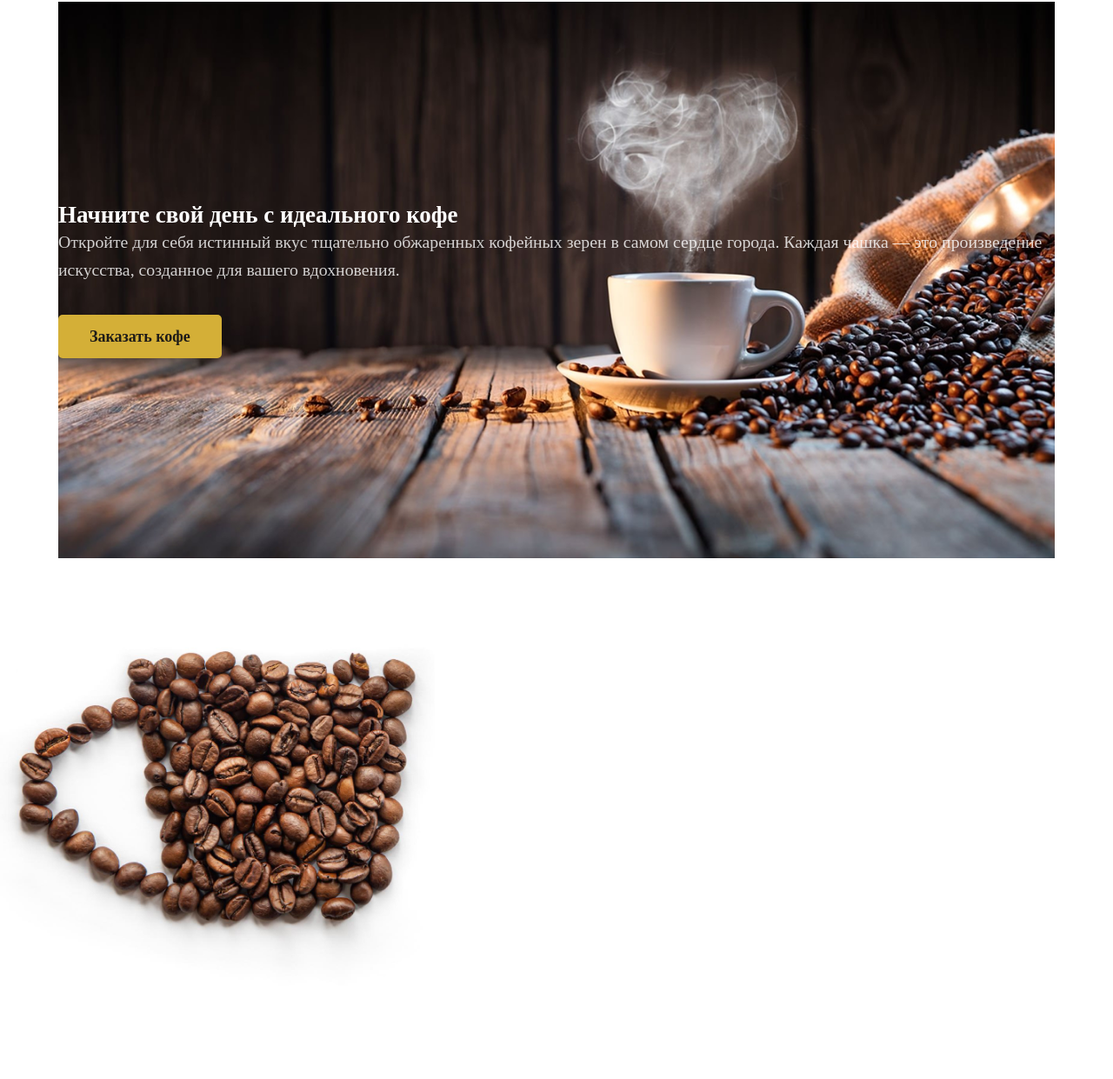
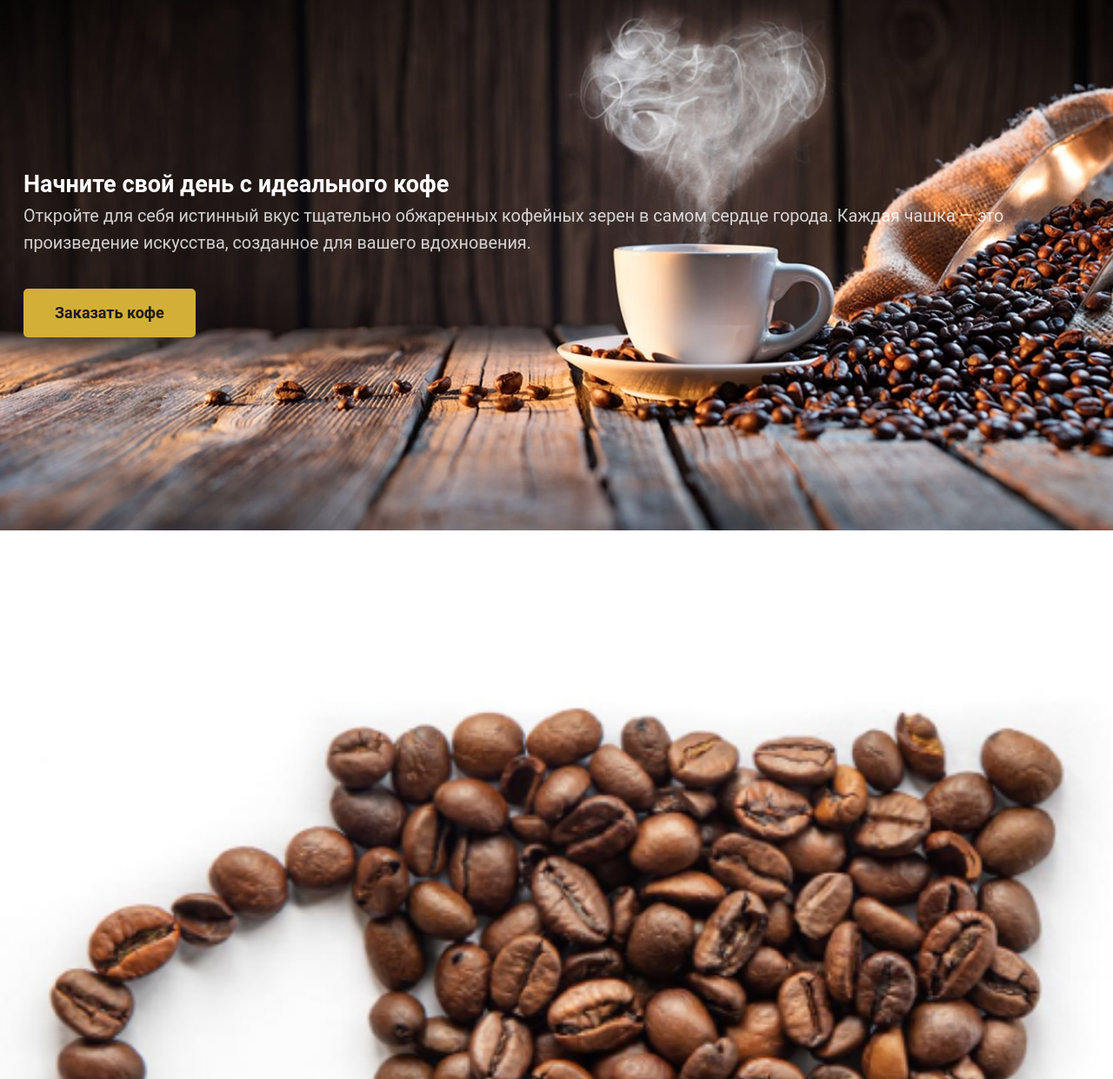
Before and after one commit to Devilfron/bean-scene, a website: page index.html in a window 1280 px wide. Shown: the part 59-1300 px from the top of the page at 87% size. Before the commit the page ends 1198 px from the top, so only its background shows below. Drawn offline with Linux system fonts and the light colour scheme.

Commit message:
edit block Hero

```diff
--- a/css/style.css
+++ b/css/style.css
@@ -3,6 +3,20 @@
   box-sizing: border-box;
   margin: 0;
   padding: 0;
+}
+
+body {
+  width: 100%;
+  font-family: "Roboto", sans-serif;
+  background-color: #fdfaf6;
+  color: #1e1b18;
+  line-height: 1.5;
+  overflow-x: hidden;
+}
+
+img {
+  max-width: 100%;
+  display: block;
 }
 
 button {
@@ -40,16 +54,14 @@
 
 .block-header {
   width: 100%;
-  max-width: 1200px;
-  margin: 0 auto;
-  padding: 1.5rem;
-  display: flex;
   justify-content: space-between;
   align-items: center;
 }
 
 .block-hero {
   width: 100%;
+  margin: 0 auto;
+  padding: 2.5rem 1.5rem;
   min-height: 80vh;
   background-image: url("../public/assets/hero/coffee_image.jpg");
   background-size: cover; /* Картинка растягивается на весь блок */
@@ -58,8 +70,16 @@
   display: flex;
   flex-direction: column;
   justify-content: center;
+  gap: 2rem;
   color: #ffffff;
 }
 
 /* Настройки главного поля */
+.main-container {
+  width: 100%;
+  display: flex;
+  flex-direction: column; /* Блоки встают строго друг под друга */
+  justify-content: center;
+}
+
 /* Временные стили для блоков, чтобы вы увидели их на экране */
```
